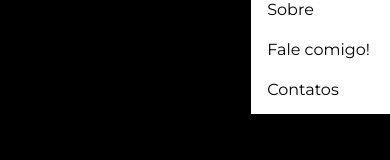
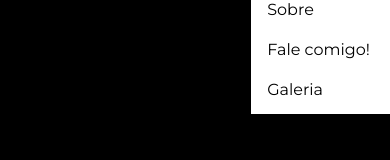
Before and after one commit to JoaoTomeSZ/LP7-IMPORTS, a React (Vite) app: page / in a window 390 px wide. Both pictures are taken after a click on the button "Menu". Shown: the part 145-305 px from the top of the page. Built offline with nearby package versions, Linux system fonts and the light colour scheme.

Commit message:
fix: Galery name on DropDownMenu

```diff
--- a/src/components/header/DropDownMenu.jsx
+++ b/src/components/header/DropDownMenu.jsx
@@ -17,7 +17,7 @@ const DropDownMenu = () => {
               <a href="#inicio" className="block px-4 py-2">Início</a>
               <a href="#sobre" className="block px-4 py-2">Sobre</a>
               <a href="#faleComigo" className="block px-4 py-2">Fale comigo!</a>
-              <Link to="/Galeria" className="block px-4 py-2">Contatos</Link>
+              <Link to="/Galeria" className="block px-4 py-2">Galeria</Link>
             </div>
           </div>
         )}
```
